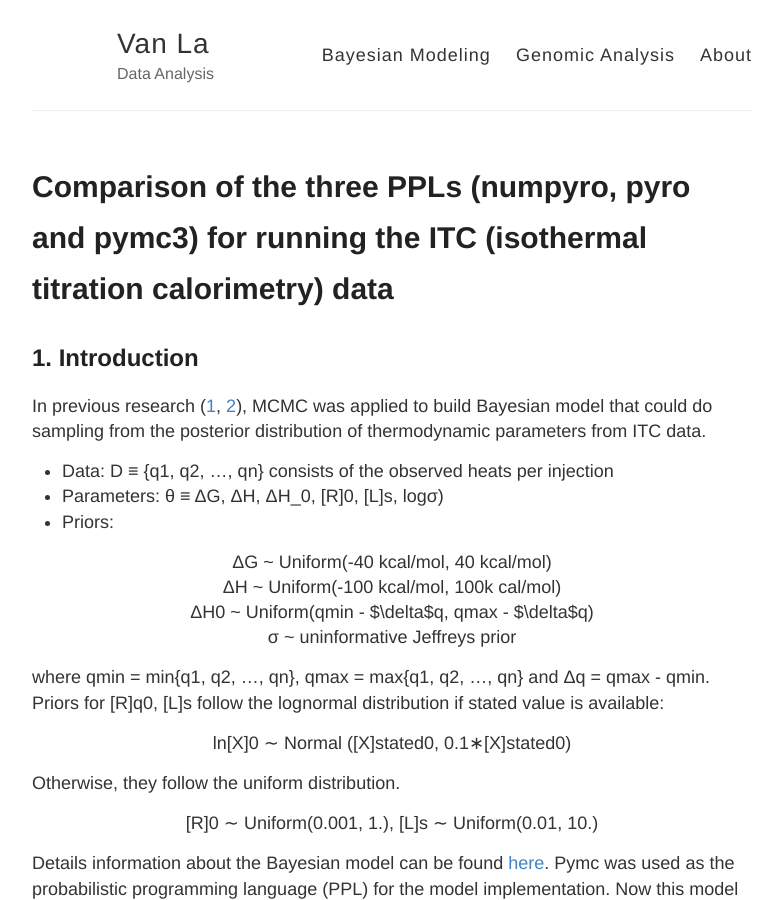
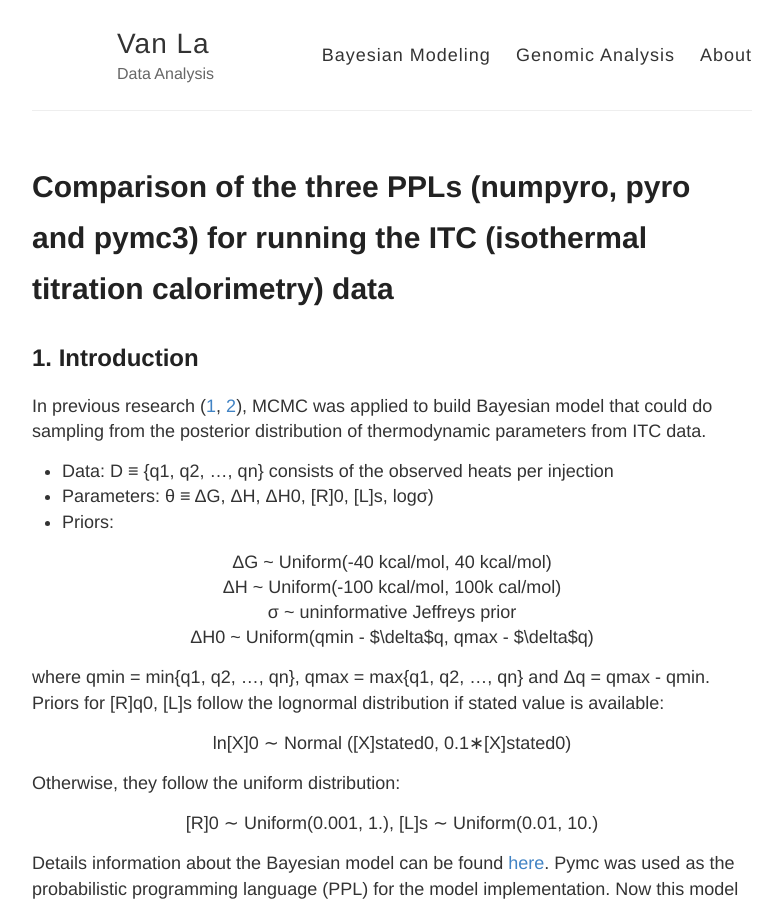
Before and after one commit to vanngocthuyla/Data_Analysis, a Jekyll site: the page built from pages/bayesian/PPLs_ITC.md, in a window 1280 px wide and 900 px high. Shown: the whole window, without its empty margins (248-1030 px from the left). Built offline with Jekyll 4.4.1, drawn with Linux system fonts in a browser that asks for light colours; our own code applies the rules of GitHub Pages for plain Markdown files.

Commit message:
Update PPLs_ITC.md

```diff
--- a/pages/bayesian/PPLs_ITC.md
+++ b/pages/bayesian/PPLs_ITC.md
@@ -5,24 +5,23 @@
 In previous research ([1](https://github.com/choderalab/bayesian-itc), [2](https://github.com/nguyentrunghai/bayesian-itc/tree/d8cbf43240862e85d72d7d0c327ae2c6f750e600)), MCMC was applied to build Bayesian model that could do sampling from the posterior distribution of thermodynamic parameters from ITC data.
 
 - Data: D &equiv; {q<sub>1</sub>, q<sub>2</sub>, ..., q<sub>n</sub>} consists of the observed heats per injection
-- Parameters: &theta; &equiv; &Delta;G, &Delta;H, &Delta;H_0, [R]<sub>0</sub>, [L]<sub>s</sub>, log&sigma;)
+- Parameters: &theta; &equiv; &Delta;G, &Delta;H, &Delta;H<sub>0</sub>, [R]<sub>0</sub>, [L]<sub>s</sub>, log&sigma;)
 - Priors:
 
 <div align="center"> &Delta;G ~ Uniform(-40 kcal/mol, 40 kcal/mol) </div>
 
 <div align="center"> &Delta;H ~ Uniform(-100 kcal/mol, 100k cal/mol) </div>
 
+<div align="center"> &sigma; ~ uninformative Jeffreys prior </div>
+
 <div align="center"> &Delta;H<sub>0</sub> ~ Uniform(q<sub>min</sub> - $\delta$q, q<sub>max</sub> - $\delta$q) </div>
-
-<div align="center"> &sigma; ~ uninformative Jeffreys prior
-</div>
 
 where q<sub>min</sub> = min{q<sub>1</sub>, q<sub>2</sub>, ..., q<sub>n</sub>}, q<sub>max</sub> = max{q<sub>1</sub>, q<sub>2</sub>, ..., q<sub>n</sub>} and &Delta;q = q<sub>max</sub> - q<sub>min</sub>. Priors for [R]q<sub>0</sub>, [L]s follow the lognormal distribution if stated value is available:
 
 <div align="center"> ln[X]<sub>0</sub> ∼ Normal ([X]<sub>stated</sub>0, 0.1∗[X]<sub>stated</sub>0)
 </div>
 
-Otherwise, they follow the uniform distribution.
+Otherwise, they follow the uniform distribution:
 <div align="center"> [R]<sub>0</sub> ∼ Uniform(0.001, 1.), [L]<sub>s</sub> ∼ Uniform(0.01, 10.)
 </div>
 
```
